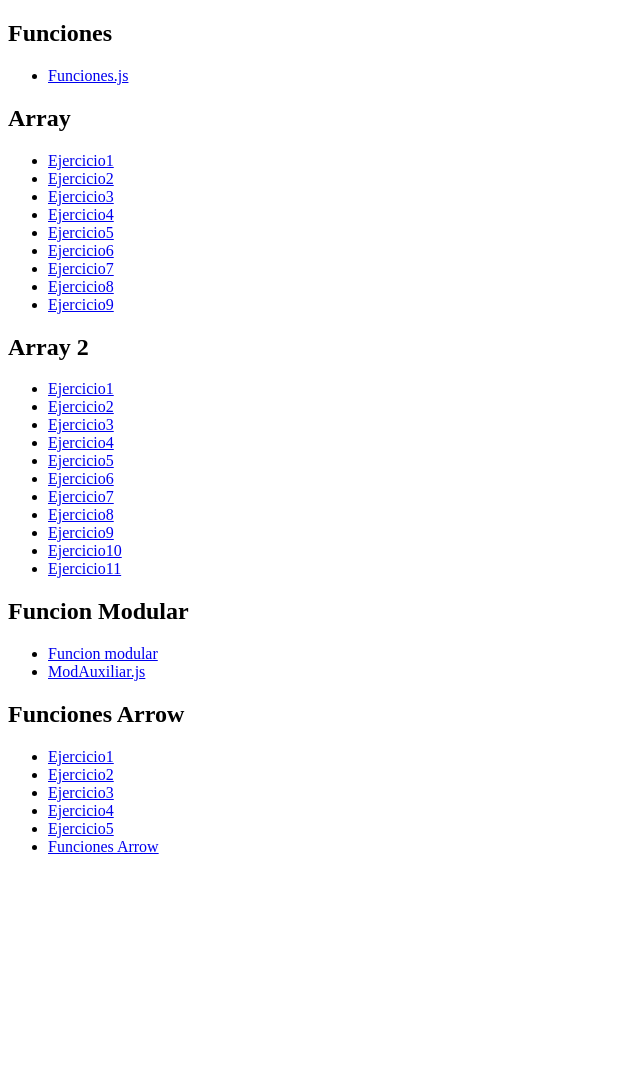
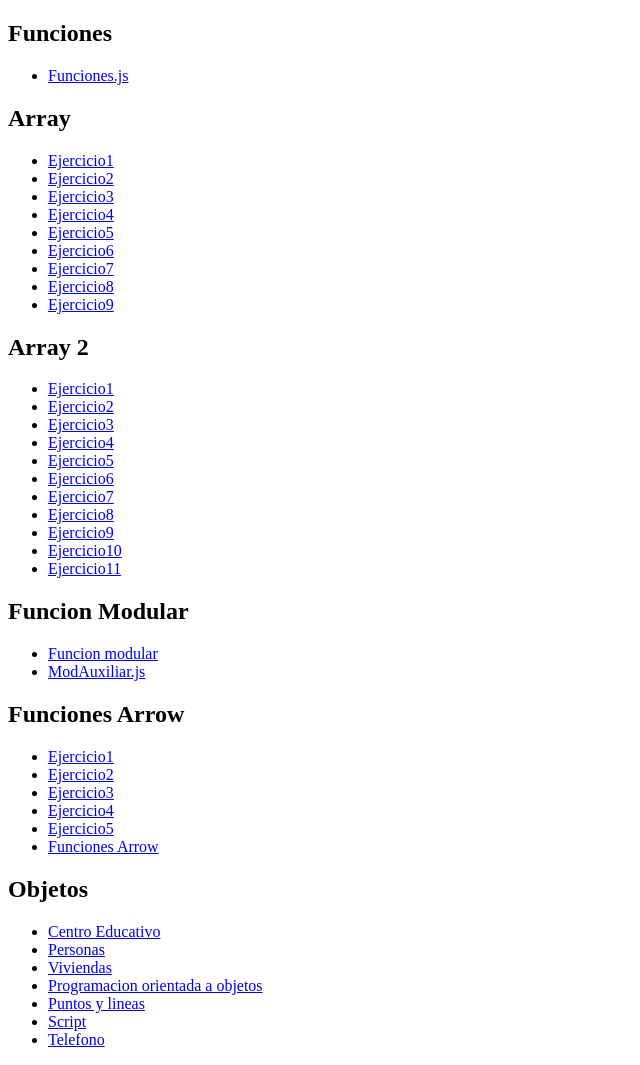
Before and after one commit to andresop11/TEMA3_DWEC, a plain HTML site: page index.html in a window 1280 px wide. Shown: the whole page, without its empty margins (0-640 px from the left). Before the commit the page ends 872 px from the top, so only its background shows below. Drawn offline with Linux system fonts and the light colour scheme.

Commit message:
Update index.html

```diff
--- a/index.html
+++ b/index.html
@@ -58,5 +58,17 @@
         <li><a href="Funciones_Arrow/Ejercicio5.html">Ejercicio5</a></li>
         <li><a href="Funciones_Arrow/FuncionesArrow.js">Funciones Arrow</a></li>
     </ul>
+
+    <h2>Objetos</h2>
+    <ul>
+        <li><a href="Objetos/centroEducativo.html">Centro Educativo</a></li>
+        <li><a href="Objetos/personas.html">Personas</a></li>
+        <li><a href="Objetos/viviendas.html">Viviendas</a></li>
+        <li><a href="Objetos/Programacion_orientada_a_objetos.html">Programacion orientada a objetos</a></li>
+        <li><a href="Objetos/puntosylineas.html">Puntos y lineas</a></li>
+        <li><a href="Objetos/script.js">Script</a></li>
+        <li><a href="Objetos/telefono.html">Telefono</a></li>
+
+    </ul>
 </body>
 </html>
```
